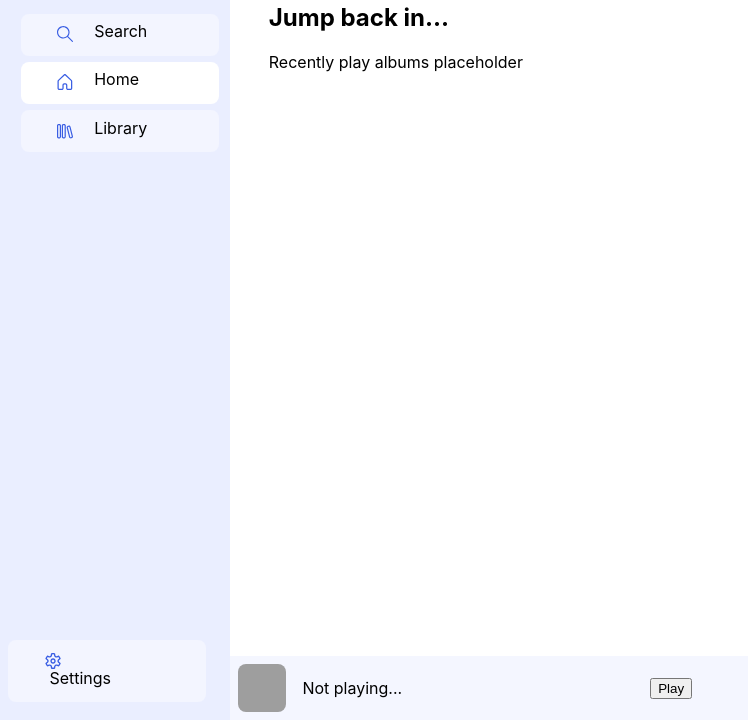
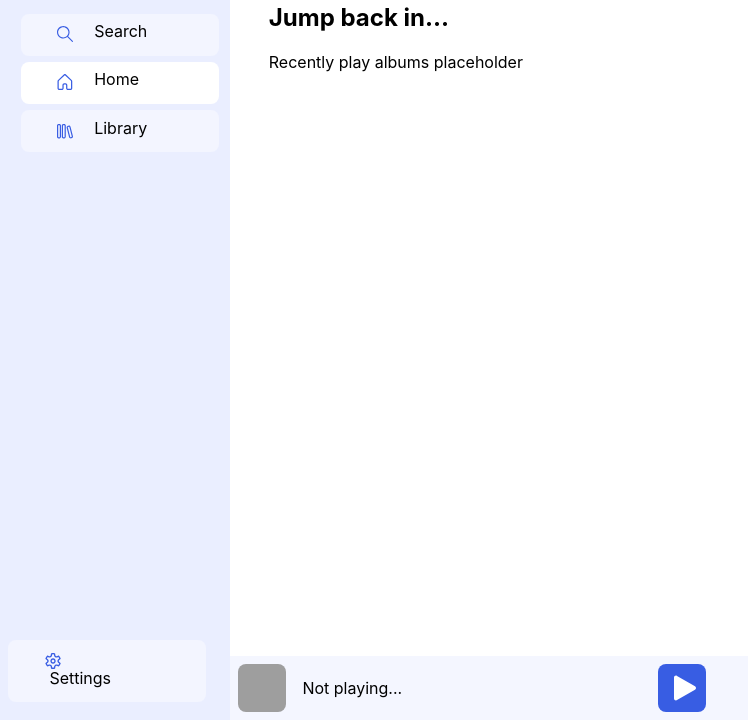
Before and after one commit to BetaPictoris/harmony, a React app: page / in a window 1280 px wide. Shown: the part 80-800 px from the top of the page, without its empty margins (0-748 px from the left). Built offline with nearby package versions, Linux system fonts and the light colour scheme; no server answers; grey boxes are pictures that could not be loaded.

Commit message:
Added media player play/pause bttn img

```diff
--- a/app/components/MediaPlayer.js
+++ b/app/components/MediaPlayer.js
@@ -56,7 +56,16 @@ export default function MediaPlayer(props) {
       </span>
 
       <span className="mediaPlayerControls">
-        <button onClick={togglePlaying}> {playing ? "Pause" : "Play"} </button>
+        <button onClick={togglePlaying} className="mediaPlayerControlsPlayBttn">
+          <img
+            src={
+              playing
+                ? "/app/assets/svg/player/pause.svg"
+                : "/app/assets/svg/player/play.svg"
+            }
+            alt="Play/Pause"
+          />
+        </button>
       </span>
     </div>
   );
--- a/app/components/styles/MediaPlayer.scss
+++ b/app/components/styles/MediaPlayer.scss
@@ -37,5 +37,20 @@ $height: 8vh;
     display: flex;
     justify-content: space-between;
     align-items: center;
+
+    .mediaPlayerControlsPlayBttn {
+      height: calc($height - 2vh);
+      width: calc($height - 2vh);
+      margin: 1vh;
+      border: none;
+      border-radius: 8px;
+      background-color: $accentColor;
+      color: white;
+      display: flex;
+      justify-content: center;
+      align-items: center;
+
+      cursor: pointer;
+    }
   }
 }
```
Also changed, not shown: public/assets/svg/player/pause.svg (added), public/assets/svg/player/play.svg (added).
